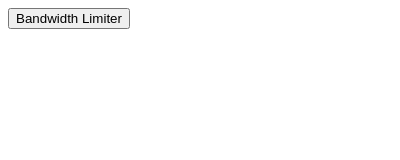
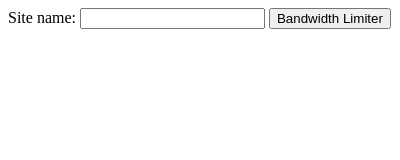
Before and after one commit to BeforeLast/BLACK, a browser extension: page Bandwidth_Limiter/popup.html in a window 400 px wide. Drawn offline with Linux system fonts and the light colour scheme.

Commit message:
added text box to input site

```diff
--- a/Bandwidth_Limiter/popup.html
+++ b/Bandwidth_Limiter/popup.html
@@ -4,6 +4,8 @@
         <meta charset="UTF-8">
         <title>Document</title>
     </head>
+    <label for="fname">Site name:</label>
+    <input type="text" id="fname" name="fname">
     <body>
         <button>Bandwidth Limiter</button>
         <script src="popup.js" charset='utf-8'></script>
```
